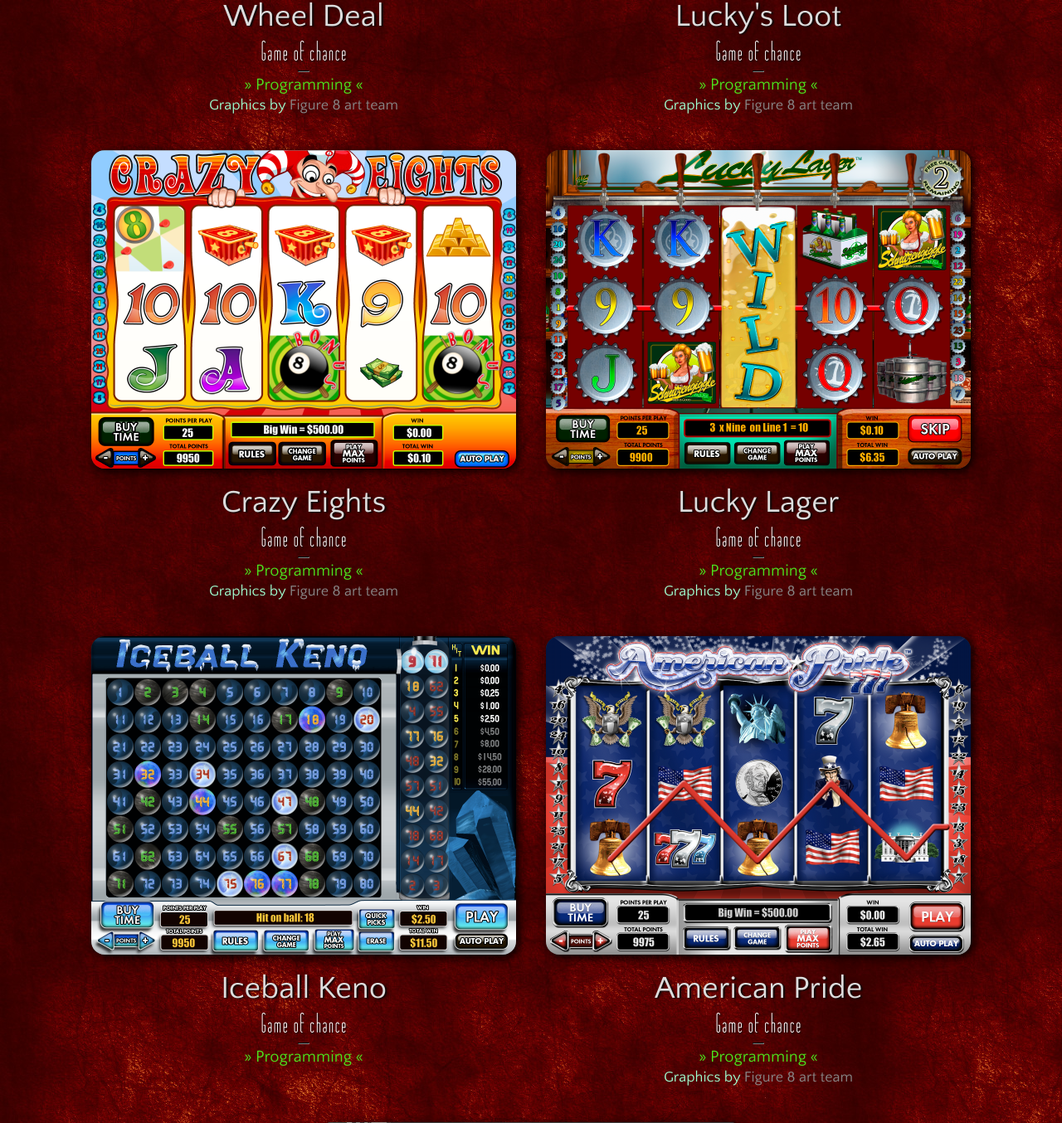
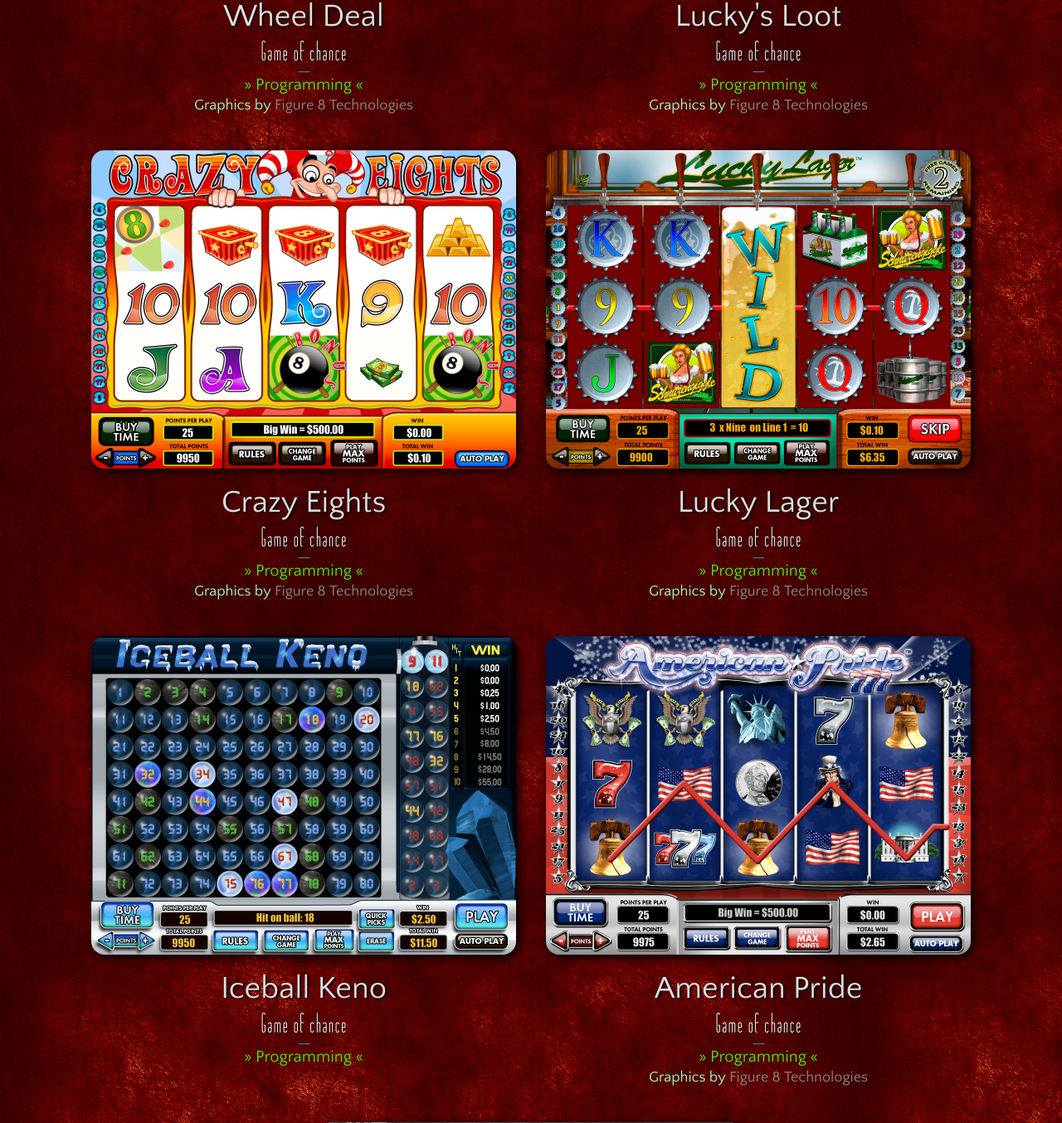
Before and after one commit to specious/present, a PHP site: page / in a window 1280 px wide. Shown: the part 1344-2698 px from the top of the page at 83% size. Run offline with PHP 8.4, Linux system fonts and the light colour scheme; data that the repository does not hold is empty; style sheets or scripts are compiled from the project's sources.

Commit message:
Adapted external links because Figure 8 seems to have closed shop

```diff
--- a/index.php
+++ b/index.php
@@ -31,7 +31,7 @@ $projects["Recent websites"] = array(
     'cover' => 'julemagne.png',
     'url' => 'http://www.julemagne.com/',
     'job' => 'Design and programming',
-    'credits' => 'Art and graphics by <a href="http://twitter.com/julemagne">Julie David</a>'
+    'credits' => 'Art and graphics by <a href="http://twitter.com/julemagne" target="_blank">Julie David</a>'
   ),
   array(
     'name' => 'Professional Mortuary',
@@ -39,7 +39,7 @@ $projects["Recent websites"] = array(
     'cover' => 'pms-nc.png',
     'url' => 'http://www.promortuary.com/',
     'job' => 'Design and programming',
-    'credits' => 'Embalming by <a href="http://www.promortuary.com/">William Lum</a>'
+    'credits' => 'Embalming by <a href="http://www.promortuary.com/" target="_blank">William Lum</a>'
   )
 );
 $projects["Games"] = array(
@@ -47,56 +47,56 @@ $projects["Games"] = array(
     'name' => 'Wheel Deal',
     'type' => 'Game of chance',
     'cover' => 'wheel-deal.png',
-    'url' => 'http://www.youtube.com/watch?v=-F8m-aYZBkg',
+    'url' => 'gfx/projects/wheel-deal.png',
     'job' => 'Programming',
-    'credits' => 'Graphics by <a href="http://www.figure8tech.com/">Figure 8 art team</a>'
+    'credits' => 'Graphics by <a href="http://www.casinovendors.com/vendor/figure-eight-technologies/" target="_blank">Figure 8 Technologies</a>'
   ),
   array(
     'name' => 'Lucky\'s Loot',
     'type' => 'Game of chance',
     'cover' => 'lucky-loot.png',
-    'url' => 'http://www.youtube.com/watch?v=ubT1trmd7Ts',
+    'url' => 'gfx/projects/lucky-loot.png',
     'job' => 'Programming',
-    'credits' => 'Graphics by <a href="http://www.figure8tech.com/">Figure 8 art team</a>'
+    'credits' => 'Graphics by <a href="http://www.casinovendors.com/vendor/figure-eight-technologies/" target="_blank">Figure 8 Technologies</a>'
   ),
   array(
     'name' => 'Crazy Eights',
     'type' => 'Game of chance',
     'cover' => 'crazy-eights.png',
-    'url' => 'http://www.youtube.com/watch?v=6lfZUDqg9FY',
+    'url' => 'gfx/projects/crazy-eights.png',
     'job' => 'Programming',
-    'credits' => 'Graphics by <a href="http://www.figure8tech.com/">Figure 8 art team</a>'
+    'credits' => 'Graphics by <a href="http://www.casinovendors.com/vendor/figure-eight-technologies/" target="_blank">Figure 8 Technologies</a>'
   ),
   array(
     'name' => 'Lucky Lager',
     'type' => 'Game of chance',
     'cover' => 'lucky-lager.png',
-    'url' => 'http://www.youtube.com/watch?v=pUSbuGbLMhk',
+    'url' => 'gfx/projects/lucky-lager.png',
     'job' => 'Programming',
-    'credits' => 'Graphics by <a href="http://www.figure8tech.com/">Figure 8 art team</a>'
+    'credits' => 'Graphics by <a href="http://www.casinovendors.com/vendor/figure-eight-technologies/" target="_blank">Figure 8 Technologies</a>'
   ),
   array(
     'name' => 'Iceball Keno',
     'type' => 'Game of chance',
     'cover' => 'iceball-keno.png',
-    'url' => 'http://www.youtube.com/watch?v=zGuukS-Jex0',
+    'url' => 'gfx/projects/iceball-keno.png',
     'job' => 'Programming'
   ),
   array(
     'name' => 'American Pride',
     'type' => 'Game of chance',
     'cover' => 'pride.png',
-    'url' => 'http://www.youtube.com/watch?v=shgkRHHSdW0',
+    'url' => 'gfx/projects/pride.png',
     'job' => 'Programming',
-    'credits' => 'Graphics by <a href="http://www.figure8tech.com/">Figure 8 art team</a>'
+    'credits' => 'Graphics by <a href="http://www.casinovendors.com/vendor/figure-eight-technologies/" target="_blank">Figure 8 Technologies</a>'
   ),
   array(
     'name' => 'Deuces Wild',
     'type' => 'Game of chance',
     'cover' => 'deuces-wild.png',
-    'url' => 'http://www.youtube.com/watch?v=KGXQho0P9_U',
+    'url' => 'gfx/projects/deuces-wild.png',
     'job' => 'Programming',
-    'credits' => 'Graphics by <a href="http://www.figure8tech.com/">Figure 8 art team</a>'
+    'credits' => 'Graphics by <a href="http://www.casinovendors.com/vendor/figure-eight-technologies/" target="_blank">Figure 8 Technologies</a>'
   )
 );
 ?>
```
